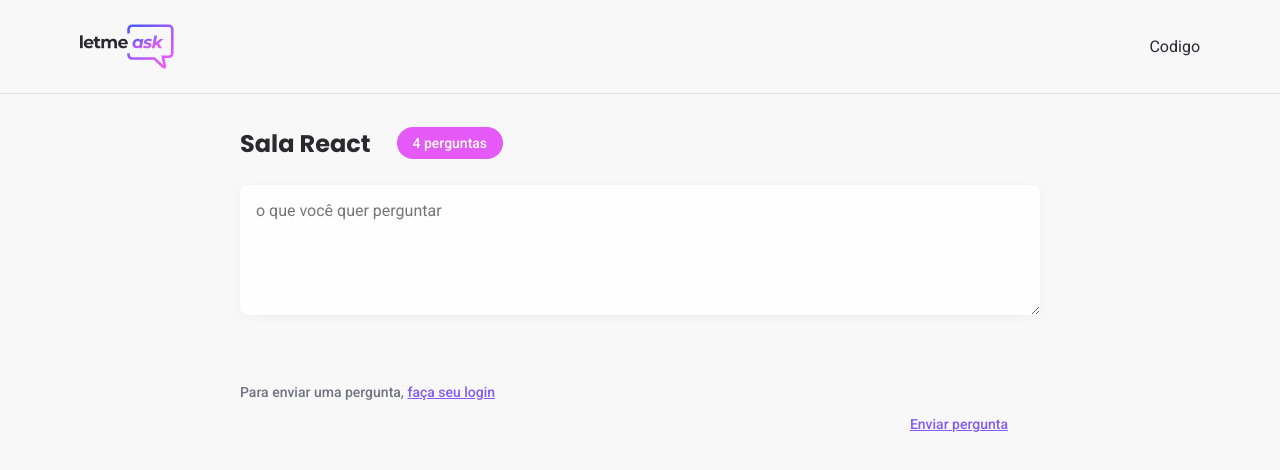
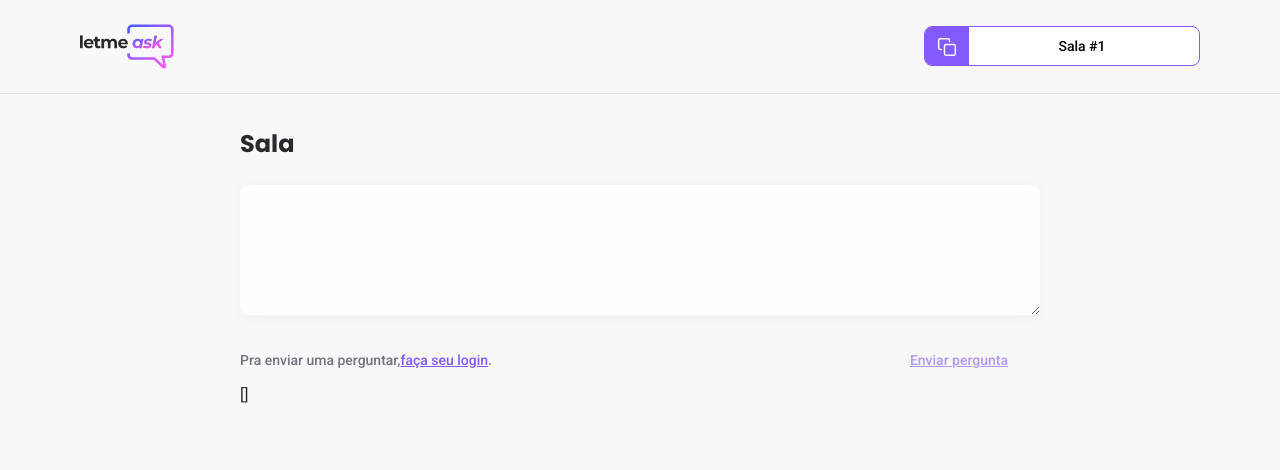
Before and after one commit to SamiraFreitas/Nlw, a React (Create React App) app in the folder letmeask/: page /rooms/1 in a window 1280 px wide. Shown: the top 470 px of the page. Built offline with nearby package versions, Linux system fonts and the light colour scheme; no server answers; the database is empty.

Commit message:
3_aula_finalizacao

```diff
--- a/letmeask/src/components/Button.tsx
+++ b/letmeask/src/components/Button.tsx
@@ -1,5 +1,8 @@
+
+import '../styles/button.scss';
 import {ButtonHTMLAttributes} from 'react'
-import '../styles/button.scss';
+
+
 
 type ButtonProps = ButtonHTMLAttributes<HTMLButtonElement>;
 
--- /dev/null
+++ b/letmeask/src/components/RoomCode.tsx
@@ -0,0 +1,22 @@
+import copyImg from "../assets/images/copy.svg";
+import "../styles/roomCode.scss";
+
+type RoomCodeProps = {
+    code: string;
+};
+
+export function RoomCode(props: RoomCodeProps) {
+    function copyToClipboard() {
+        navigator.clipboard.writeText(props.code);
+
+    }
+
+    return (
+        <button className="room-code" onClick={copyToClipboard}>
+            <div>
+                <img src={copyImg} alt="Copy room code" />
+            </div>
+            <span>Sala #{props.code}</span>
+        </button>
+    );
+}
--- a/letmeask/src/pages/Room.tsx
+++ b/letmeask/src/pages/Room.tsx
@@ -1,34 +1,136 @@
+import { useParams} from 'react-router';
+import { Button } from '../components/Button';
 import LogoImg from '../assets/images/logo.svg';
+import { RoomCode } from '../components/RoomCode';
+import '../styles/room.scss';
+import { FormEvent, useEffect, useState } from 'react';
+import { useAuth } from '../hooks/useAuth';
+import { database } from '../services/firebase';
 
-import { Button } from '../components/Button';
+type FirebaseQuestions = Record<
+    string,
+    {
+        author: {
+            name: string;
+            avatar: string;
+        };
+        content: string;
+        isAnswered: boolean;
+        isHighlighted: boolean;
+    }
+>;
+type Question = {
+    id: string;
+    author: {
+        name: string;
+        avatar: string;
+    };
+    content: string;
+    isAnswered: boolean;
+    isHighlighted: boolean;
+};
+type RoomParams = {
+    id: string;
+};
 
-import '../styles/room.scss';
 
 export function Room() {
+    const { user }= useAuth();
+    const params= useParams<RoomParams>();
+    const roomId = params.id;
+    const [newQuestion, setNewQuestion] = useState(' ');
+    const [question, setQuestion] = useState<Question[]>([]);
+    const [Title, setTitle] = useState("");
+
+    useEffect(()=> {
+        const roomRef = database.ref(`rooms/${roomId}`);
+
+        roomRef.on ('value', room => {
+            const databaseRoom = room.val();
+
+            const firebaseQuestions: FirebaseQuestions =
+                databaseRoom.questions ?? {};
+
+            const parsedQuestions = Object.entries(firebaseQuestions).map(
+                ([key, value]) => {
+                    return {
+                        id: key,
+                        content: value.content,
+                        author: value.author,
+                        isAnswered: value.isAnswered,
+                        isHighlighted: value.isHighlighted,
+                    };
+                } )
+
+            setTitle(databaseRoom.title);
+            setQuestion(parsedQuestions);
+
+        })
+    }, [roomId]);
+
+
+    async function handleSendQuestion(event: FormEvent) {
+        event.preventDefault();
+        if (newQuestion.trim() === "") {
+
+            return;
+        }
+        if(!user){
+            throw new Error('You must be logged in');
+        }
+        const question = {
+            content: newQuestion,
+            author: {
+                name: user.name,
+                avatar: user.avatar,
+            },
+            isHighlighted: false,
+            isAnswered: false
+        }
+        await database.ref(`rooms/${roomId}/questions`).push(question);
+
+
+        setNewQuestion("");
+    }
+
     return (
         <div id='page-room'>
             <header>
                 <div className="content">
                     <img src={LogoImg}alt='Letmeask'/>
                         <div>
-                            Codigo
+                           <RoomCode code={roomId} />
                         </div>
                 </div>
             </header>
             <main>
                 <div className="room-title">
-                    <h1>Sala React</h1>
-                    <span>4 perguntas </span>
+                <h1>Sala {Title}</h1>
+                    { question.length > 0 && <span> {question.length} pergunta(s)</span>}
                 </div>
-                <form >
+                <form onSubmit = {handleSendQuestion}>
                     <textarea
                     placeholder='o que você quer perguntar'
+                    onChange={event => setNewQuestion(event.target.value)}
+                    value={newQuestion}
                     />
                     <div className='form-footer'>
-                    <span>Para enviar uma pergunta, <button>faça seu login</button> </span>
-                    <Button type='submit'>  Enviar pergunta </Button>
+                    {user ? (
+                            <div className="user-info">
+                                <img src={user.avatar} alt={user.name} />
+                                <span>{user.name}</span>
+                            </div>
+                        ) : (
+                            <span>
+                                Pra enviar uma perguntar,
+                                <button> faça seu login</button>.
+                            </span>
+                        )}
+
+                    <Button type='submit' disabled={!user}>Enviar pergunta</Button>
                     </div>
                 </form>
+                {JSON.stringify(question)}
             </main>
         </div>
 
--- a/letmeask/src/styles/button.scss
+++ b/letmeask/src/styles/button.scss
@@ -1,6 +1,5 @@
 .button {
-    height: 50px;
-    margin-top: 64px;
+        height: 50px;
         height:50px;
         border-radius:8px;
         font-weight: 500;
--- a/letmeask/src/styles/room.scss
+++ b/letmeask/src/styles/room.scss
@@ -51,6 +51,22 @@
             font-size: 24px;
             margin-right: 10px;
             color: #29292e;
+        }
+        .user-info{
+            display: flex;
+            align-items: center
+
+            img {
+                width:32px;
+                height:32px;
+                border-radius: 50%;
+            }
+            > span{
+                margin-left: 8px;
+                color: #29292e;
+                font-weight: 500;
+                font-size: 14px
+            }
         }
 
         span {
--- /dev/null
+++ b/letmeask/src/styles/roomCode.scss
@@ -0,0 +1,31 @@
+.room-code {
+    height: 40px;
+    border-radius: 8px;
+    overflow: hidden;
+
+    background: #fff;
+    border: 1px solid #835afd;
+    cursor: pointer;
+
+    display: flex;
+
+    div {
+        background: #835afd;
+        padding: 0 12px;
+        width: 44px;
+        height: 40px;
+        display: flex;
+        justify-content: center;
+        align-items: center;
+    }
+
+    span {
+        display: block;
+        align-self: center;
+        flex: 1;
+        padding: 0 16px 0 12px;
+        width: 230px;
+        font-size: 14px;
+        font-weight: 500;
+    }
+}
```
